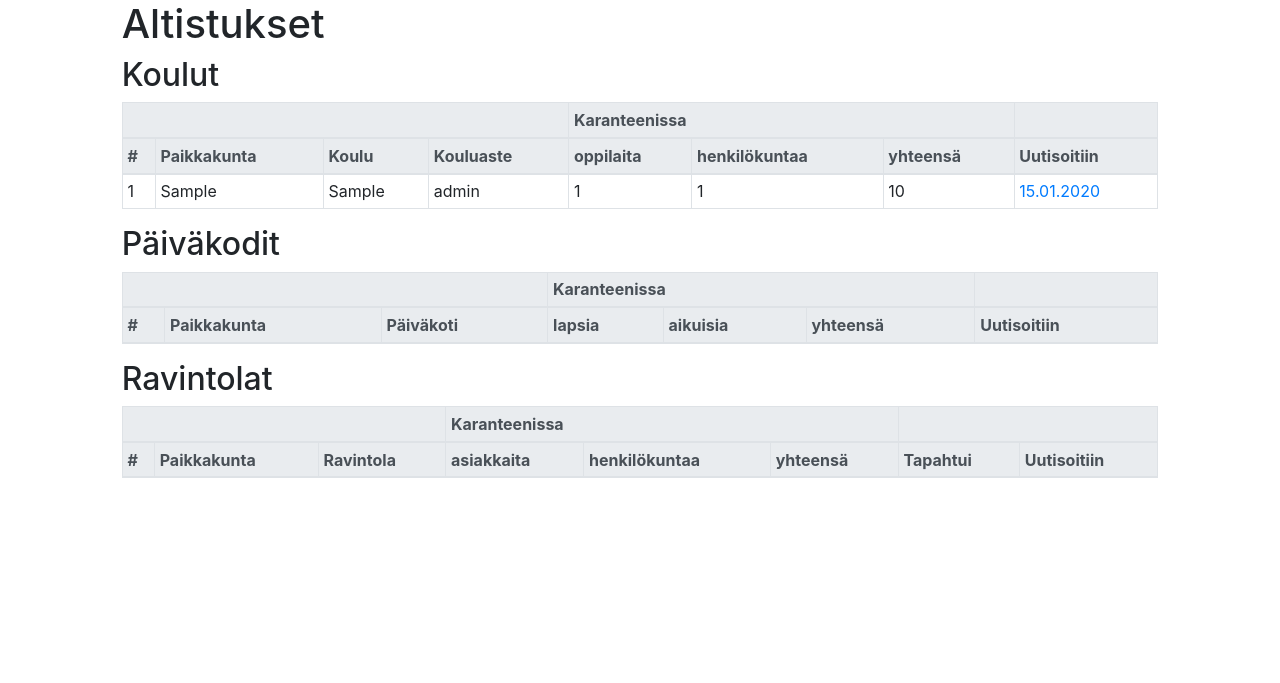
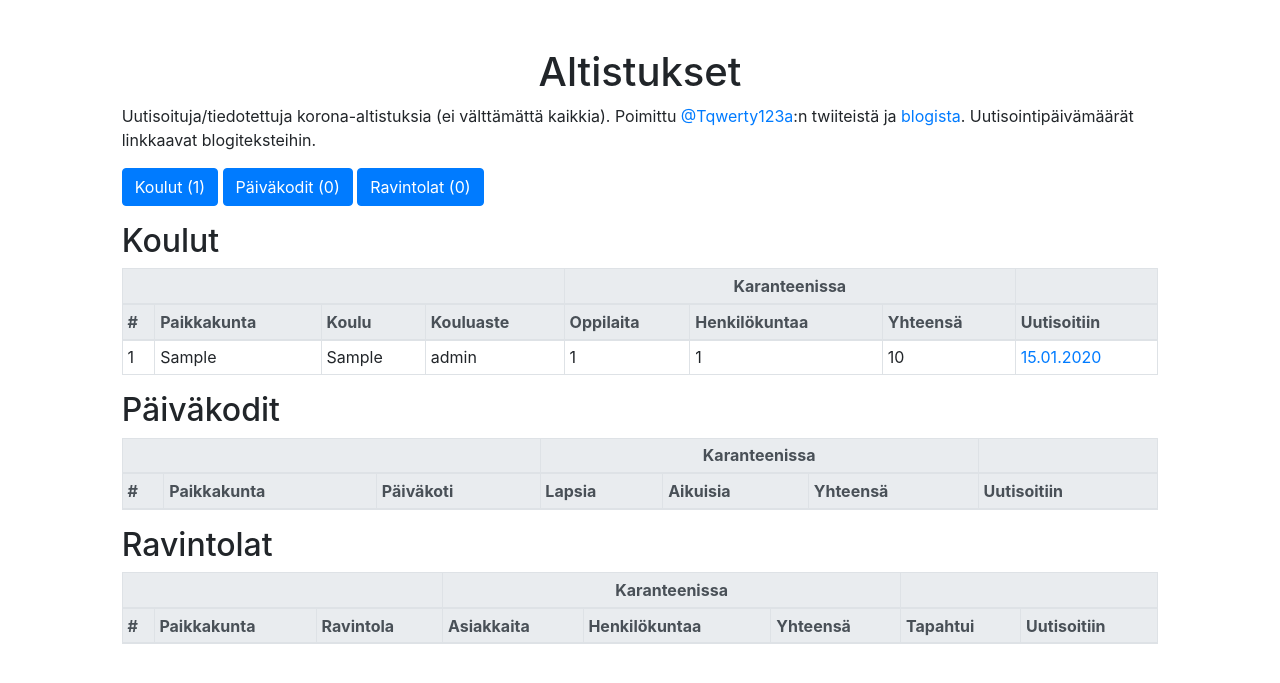
Before and after one commit to jarnoln/exposures, a Django app: page / in a window 1280 px wide. Shown: the top 683 px of the page. Run offline with Django 3.2, Linux system fonts and the light colour scheme; tables that the repository leaves empty hold one stand-in row (values such as "Sample post"); lists and menus that the app fills with data are empty; some libraries are stand-ins or nearby versions.

Commit message:
Links to categories

```diff
--- a/tables/templates/tables/index.html
+++ b/tables/templates/tables/index.html
@@ -12,13 +12,22 @@
       <div class="row">
         <div class="col"></div>
         <div class="col-10">
-          <h1>Altistukset</h1>
-          <h2>Koulut</h2>
+          <h1 class="text-center mt-5">Altistukset</h1>
+          <p>Uutisoituja/tiedotettuja korona-altistuksia (ei välttämättä kaikkia). Poimittu
+            <a href="https://twitter.com/Tqwerty123a">@Tqwerty123a</a>:n twiiteistä ja
+            <a href="https://altistukset.blogspot.com/">blogista</a>. Uutisointipäivämäärät linkkaavat blogiteksteihin.
+          </p>
+          <div>
+            <a class="btn btn-primary" href="#schools">Koulut ({{ schools.count }})</a>
+            <a class="btn btn-primary" href="#daycares">Päiväkodit ({{ daycares.count }})</a>
+            <a class="btn btn-primary" href="#restaurants">Ravintolat ({{ restaurants.count }})</a>
+          </div>
+          <h2 id="schools" class="mt-3">Koulut</h2>
           <table class="table table-bordered table-hover table-sm">
             <thead class="thead-light">
               <tr>
                 <th colspan="4"></th>
-                <th colspan="3">Karanteenissa</th>
+                <th colspan="3" class="text-center">Karanteenissa</th>
                 <th></th>
               </tr>
               <tr>
@@ -26,9 +35,9 @@
                 <th>Paikkakunta</th>
                 <th>Koulu</th>
                 <th>Kouluaste</th>
-                <th>oppilaita</th>
-                <th>henkilökuntaa</th>
-                <th>yhteensä</th>
+                <th>Oppilaita</th>
+                <th>Henkilökuntaa</th>
+                <th>Yhteensä</th>
                 <th>Uutisoitiin</th>
               </tr>
             </thead>
@@ -55,21 +64,21 @@
             {% endfor %}
             </tbody>
           </table>
-          <h2>Päiväkodit</h2>
+          <h2 id="daycares">Päiväkodit</h2>
           <table class="table table-bordered table-hover table-sm">
             <thead class="thead-light">
               <tr>
                 <th colspan="3"></th>
-                <th colspan="3">Karanteenissa</th>
+                <th colspan="3" class="text-center">Karanteenissa</th>
                 <th></th>
               </tr>
               <tr>
                 <th>#</th>
                 <th>Paikkakunta</th>
                 <th>Päiväkoti</th>
-                <th>lapsia</th>
-                <th>aikuisia</th>
-                <th>yhteensä</th>
+                <th>Lapsia</th>
+                <th>Aikuisia</th>
+                <th>Yhteensä</th>
                 <th>Uutisoitiin</th>
               </tr>
             </thead>
@@ -95,21 +104,21 @@
             {% endfor %}
             </tbody>
           </table>
-          <h2>Ravintolat</h2>
+          <h2 id="restaurants">Ravintolat</h2>
           <table class="table table-bordered table-hover table-sm">
             <thead class="thead-light">
               <tr>
                 <th colspan="3"></th>
-                <th colspan="3">Karanteenissa</th>
+                <th colspan="3" class="text-center">Karanteenissa</th>
                 <th colspan="2"></th>
               </tr>
               <tr>
                 <th>#</th>
                 <th>Paikkakunta</th>
                 <th>Ravintola</th>
-                <th>asiakkaita</th>
-                <th>henkilökuntaa</th>
-                <th>yhteensä</th>
+                <th>Asiakkaita</th>
+                <th>Henkilökuntaa</th>
+                <th>Yhteensä</th>
                 <th>Tapahtui</th>
                 <th>Uutisoitiin</th>
               </tr>
--- a/tables/views.py
+++ b/tables/views.py
@@ -5,7 +5,7 @@ from .models import Exposure
 
 
 def index(request):
-    exposures = Exposure.objects.all().order_by('publish_date')
+    exposures = Exposure.objects.all().order_by('-publish_date')
     template = loader.get_template('tables/index.html')
     context = {
         'schools': exposures.filter(category='school'),
```
